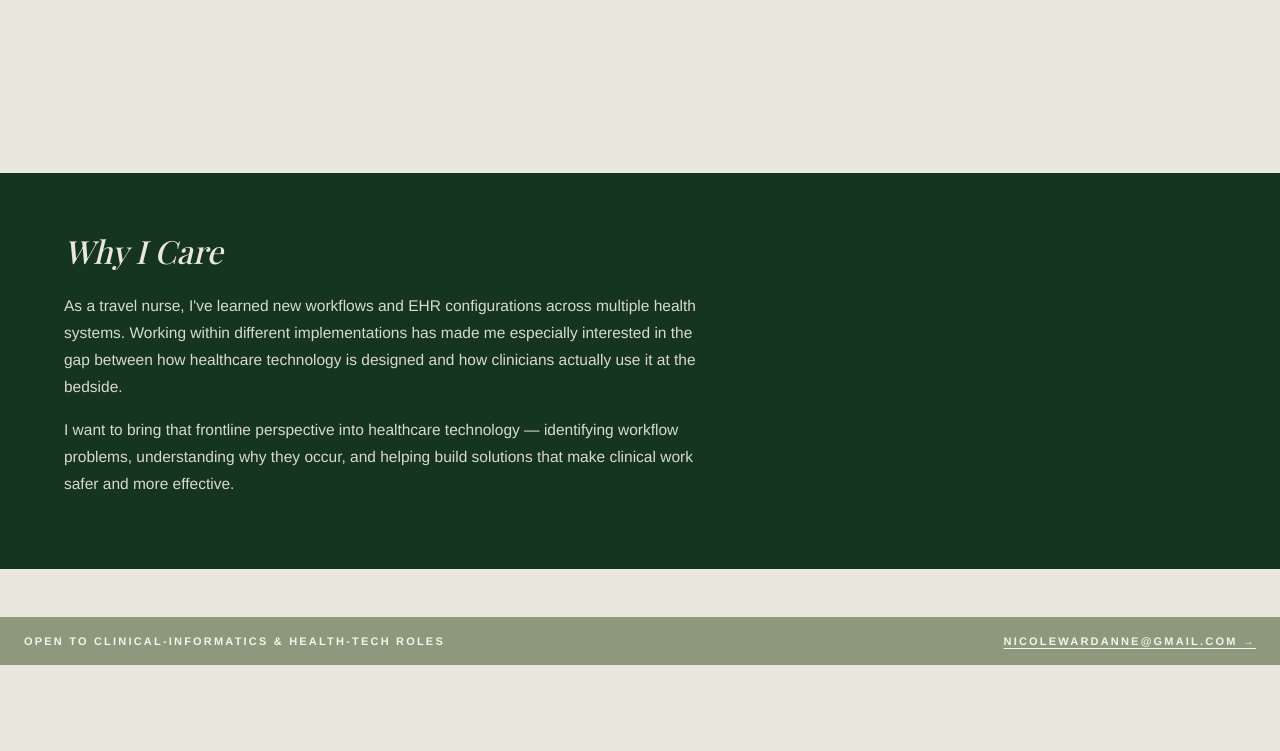
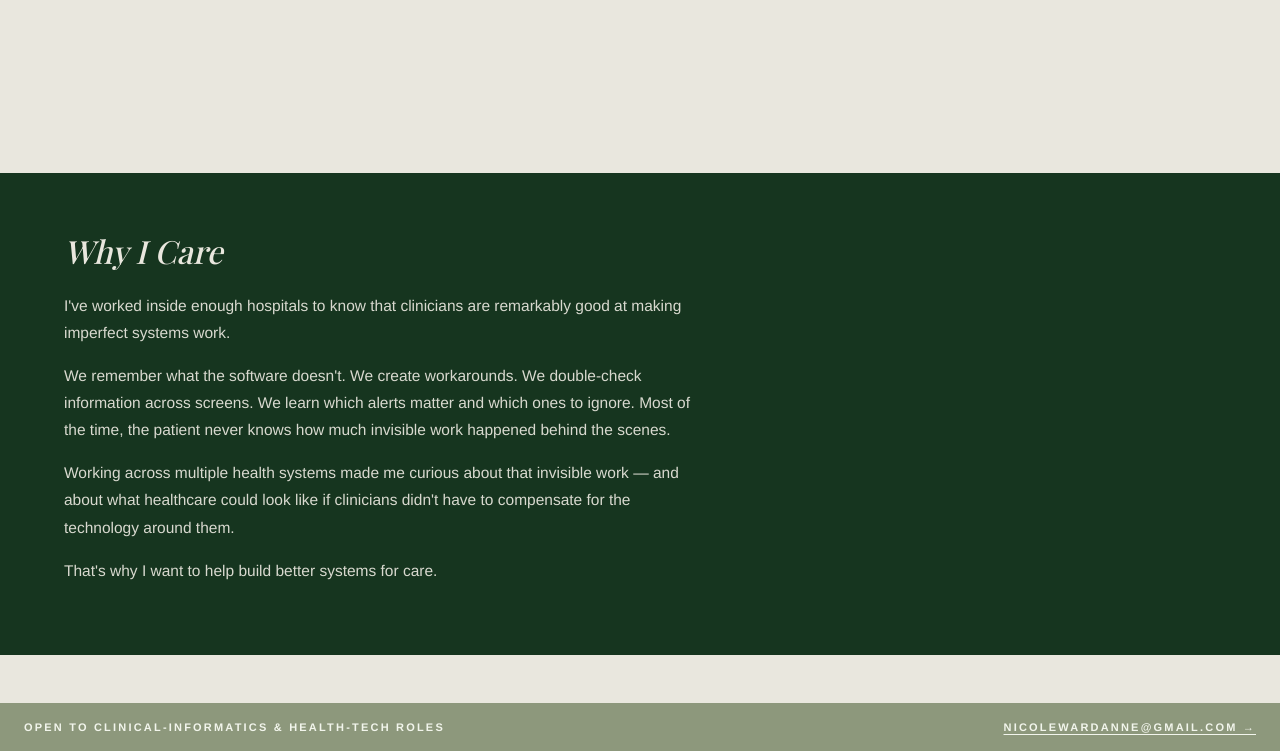
Before and after one commit to nicolewardanne/portfolio, a plain HTML site: page case-study-medication-timing.html in a window 1280 px wide. Shown: the part 5629-6380 px from the top of the page. Before the commit the page ends 6294 px from the top, so only its background shows below. Drawn offline with nearby package versions, Linux system fonts and the light colour scheme; a web font is replaced by a local one.

Commit message:
Rewrite Why I Care closing on medication-timing case study
Co-Authored-By: Claude Sonnet 5 <noreply@anthropic.com>

```diff
--- a/case-study-medication-timing.html
+++ b/case-study-medication-timing.html
@@ -315,8 +315,10 @@
 
   <div class="cs-closing">
     <h2 class="cs-closing-title">Why I Care</h2>
-    <p class="cs-closing-text">As a travel nurse, I've learned new workflows and EHR configurations across multiple health systems. Working within different implementations has made me especially interested in the gap between how healthcare technology is designed and how clinicians actually use it at the bedside.</p>
-    <p class="cs-closing-text">I want to bring that frontline perspective into healthcare technology — identifying workflow problems, understanding why they occur, and helping build solutions that make clinical work safer and more effective.</p>
+    <p class="cs-closing-text">I've worked inside enough hospitals to know that clinicians are remarkably good at making imperfect systems work.</p>
+    <p class="cs-closing-text">We remember what the software doesn't. We create workarounds. We double-check information across screens. We learn which alerts matter and which ones to ignore. Most of the time, the patient never knows how much invisible work happened behind the scenes.</p>
+    <p class="cs-closing-text">Working across multiple health systems made me curious about that invisible work — and about what healthcare could look like if clinicians didn't have to compensate for the technology around them.</p>
+    <p class="cs-closing-text">That's why I want to help build better systems for care.</p>
   </div>
 
   <div class="cta-bar">
```
